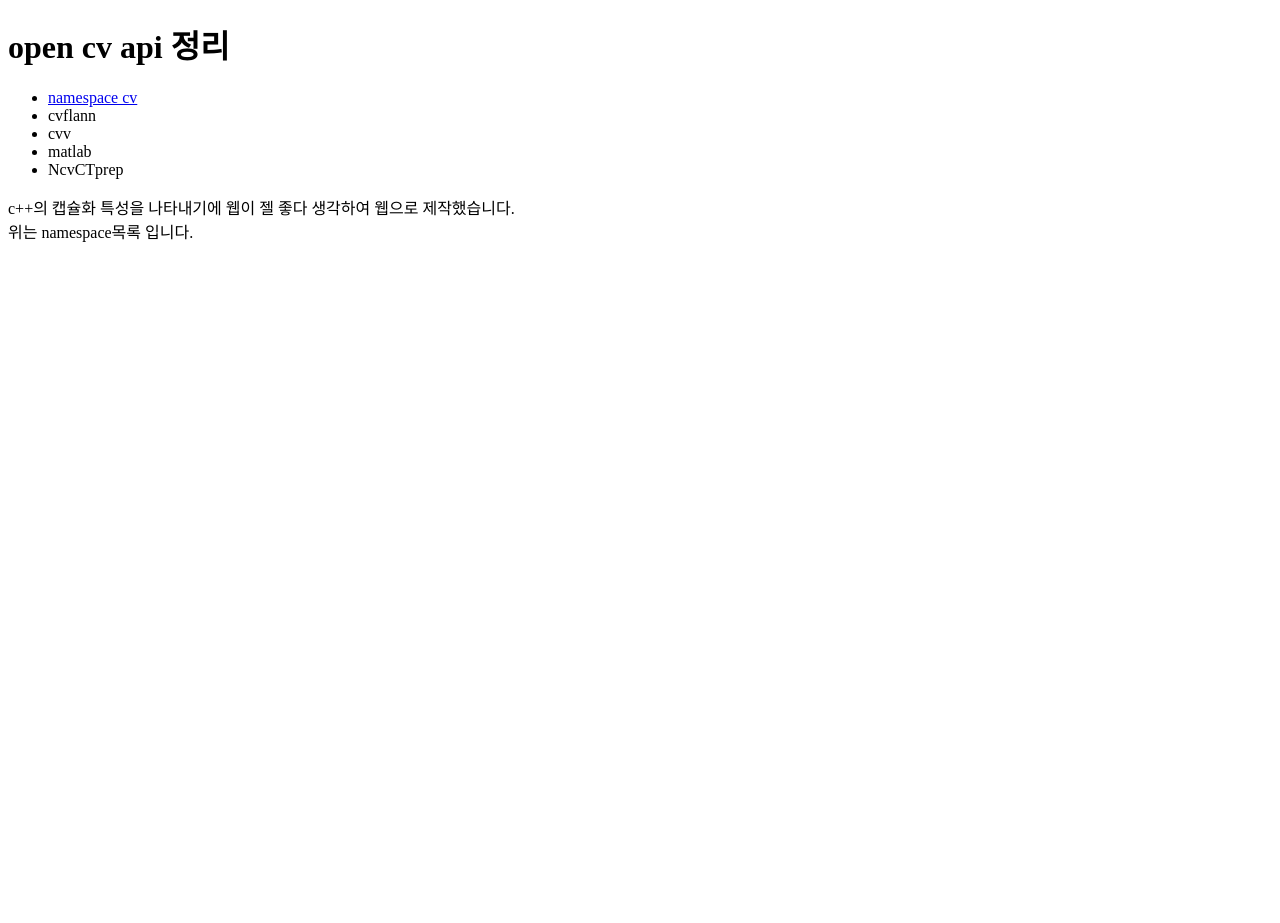
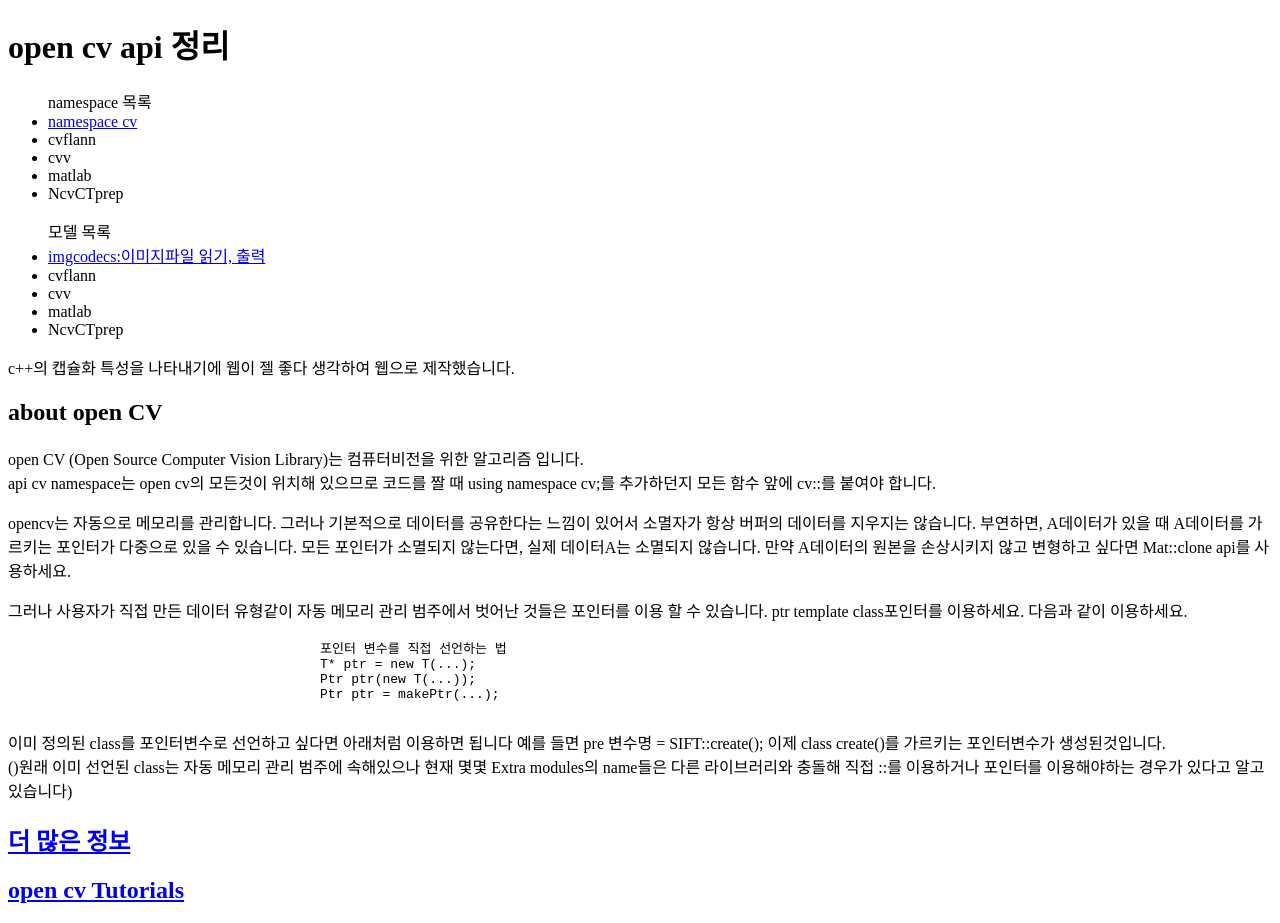
Before and after one commit to hyj378/open_cv_basic, a plain HTML site: page index.html in a window 1280 px wide. Before the commit the page ends 800 px from the top, so only its background shows below. Drawn offline with Linux system fonts and the light colour scheme.

Commit message:
Add files via upload

```diff
--- a/index.html
+++ b/index.html
@@ -13,18 +13,59 @@
   </header>
   <nav>
     <ul>
+			namespace 목록
       <li><a href="namespace_cv.html">namespace cv</a></li>
       <li>cvflann</li>
       <li>cvv</li>
       <li>matlab</li>
       <li>NcvCTprep</li>
     </ul>
+		<ul>
+			모델 목록
+			<li><a href="main modules\imgcodecs.html">imgcodecs:이미지파일 읽기, 출력</a></li>
+			<li>cvflann</li>
+			<li>cvv</li>
+			<li>matlab</li>
+			<li>NcvCTprep</li>
+		</ul>
   </nav>
 
   <article>
      c++의 캡슐화 특성을 나타내기에 웹이 젤 좋다 생각하여
-     웹으로 제작했습니다.
-     <br>위는 namespace목록 입니다.
+     웹으로 제작했습니다.	<h1>about open CV</h1>
+		 	<p>
+		 		open CV (Open Source Computer Vision Library)는 컴퓨터비전을 위한 알고리즘 입니다.<br>
+		 		api cv namespace는 open cv의 모든것이 위치해 있으므로
+		 		코드를 짤 때 using namespace cv;를 추가하던지
+		 		모든 함수 앞에 cv::를 붙여야 합니다.
+		 	</p>
+		 	<p>opencv는 자동으로 메모리를 관리합니다. 그러나 기본적으로 데이터를 공유한다는 느낌이 있어서
+		 		소멸자가 항상 버퍼의 데이터를 지우지는 않습니다.
+		 		부연하면, A데이터가 있을 때 A데이터를 가르키는 포인터가 다중으로 있을 수 있습니다.
+		 		모든 포인터가 소멸되지 않는다면, 실제 데이터A는 소멸되지 않습니다.
+		 		만약 A데이터의 원본을 손상시키지 않고 변형하고 싶다면 Mat::clone api를 사용하세요.
+		 	</p>
+		 	<p>
+		 		그러나 사용자가 직접 만든 데이터 유형같이 자동 메모리 관리 범주에서 벗어난 것들은 포인터를 이용
+		 		할 수 있습니다.
+		 		ptr template class포인터를 이용하세요.
+		 		다음과 같이 이용하세요.
+		 		<pre>
+		 			포인터 변수를 직접 선언하는 법
+		 			T* ptr = new T(...);
+		 			Ptr<T> ptr(new T(...));
+		 			Ptr<T> ptr = makePtr<T>(...);
+		 		</pre>
+		 		이미 정의된 class를 포인터변수로 선언하고 싶다면 아래처럼 이용하면 됩니다
+		 		예를 들면 pre<SIFT> 변수명 = SIFT::create();
+		 		이제 class create()를 가르키는 포인터변수가 생성된것입니다.<br>
+		 		()원래 이미 선언된 class는 자동 메모리 관리 범주에 속해있으나
+		 		현재 몇몇 Extra modules의 name들은 다른 라이브러리와 충돌해
+		 		직접 ::를 이용하거나 포인터를 이용해야하는 경우가 있다고 알고있습니다)
+		 	</p>
+
+	<h2><a href="https://docs.opencv.org/3.4.3/d1/dfb/intro.html">더 많은 정보</a></h2>
+	<h2><a href="https://docs.opencv.org/3.4.3/d9/df8/tutorial_root.html">open cv Tutorials</a></h2>
   </article>
 </body>
 </html>
```
Also changed, not shown: CV/xfeatures2d.html (+1 -0 lines), main modules/imgcodecs.html (added, +22 -0 lines), namespace_cv.html (added, +27 -0 lines).
